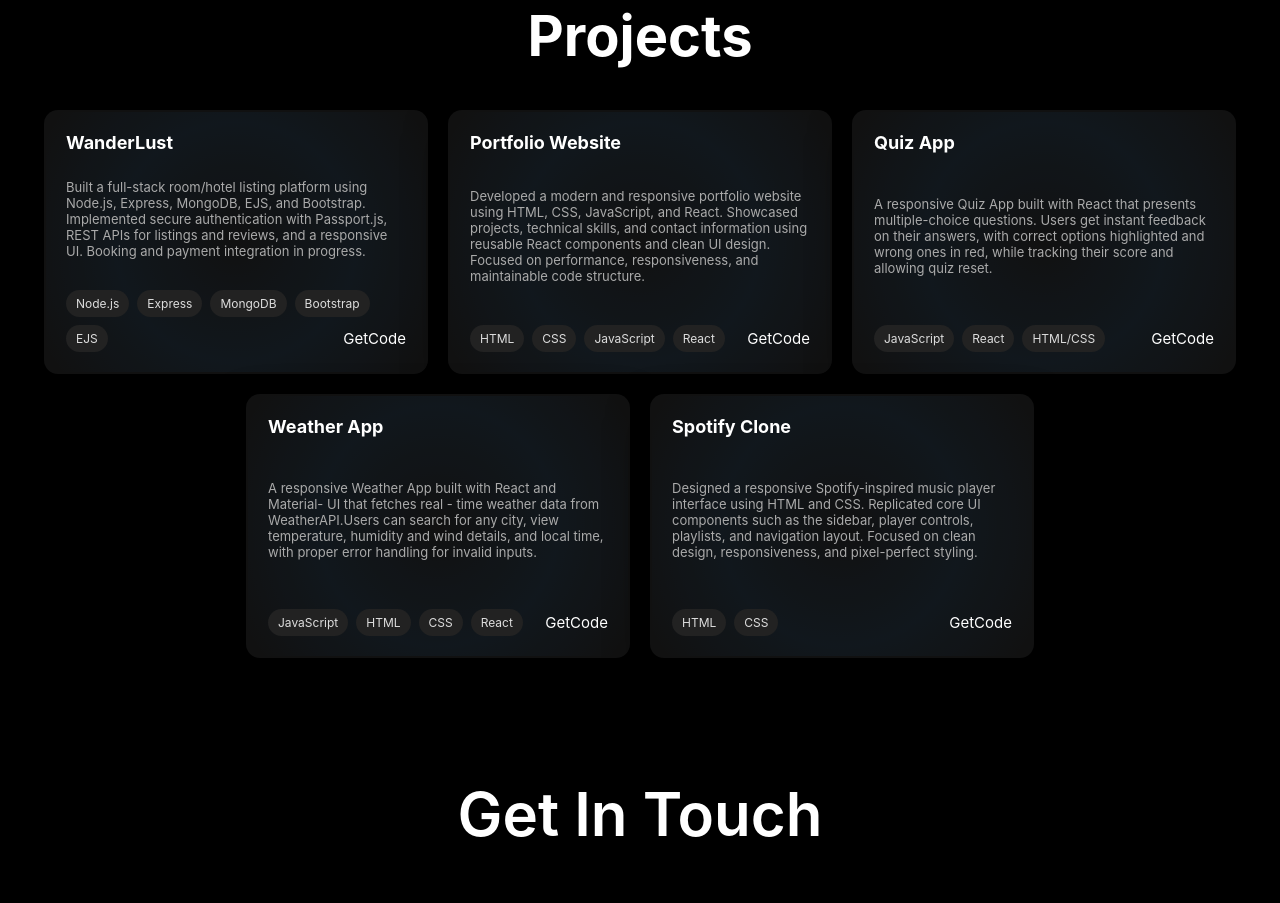
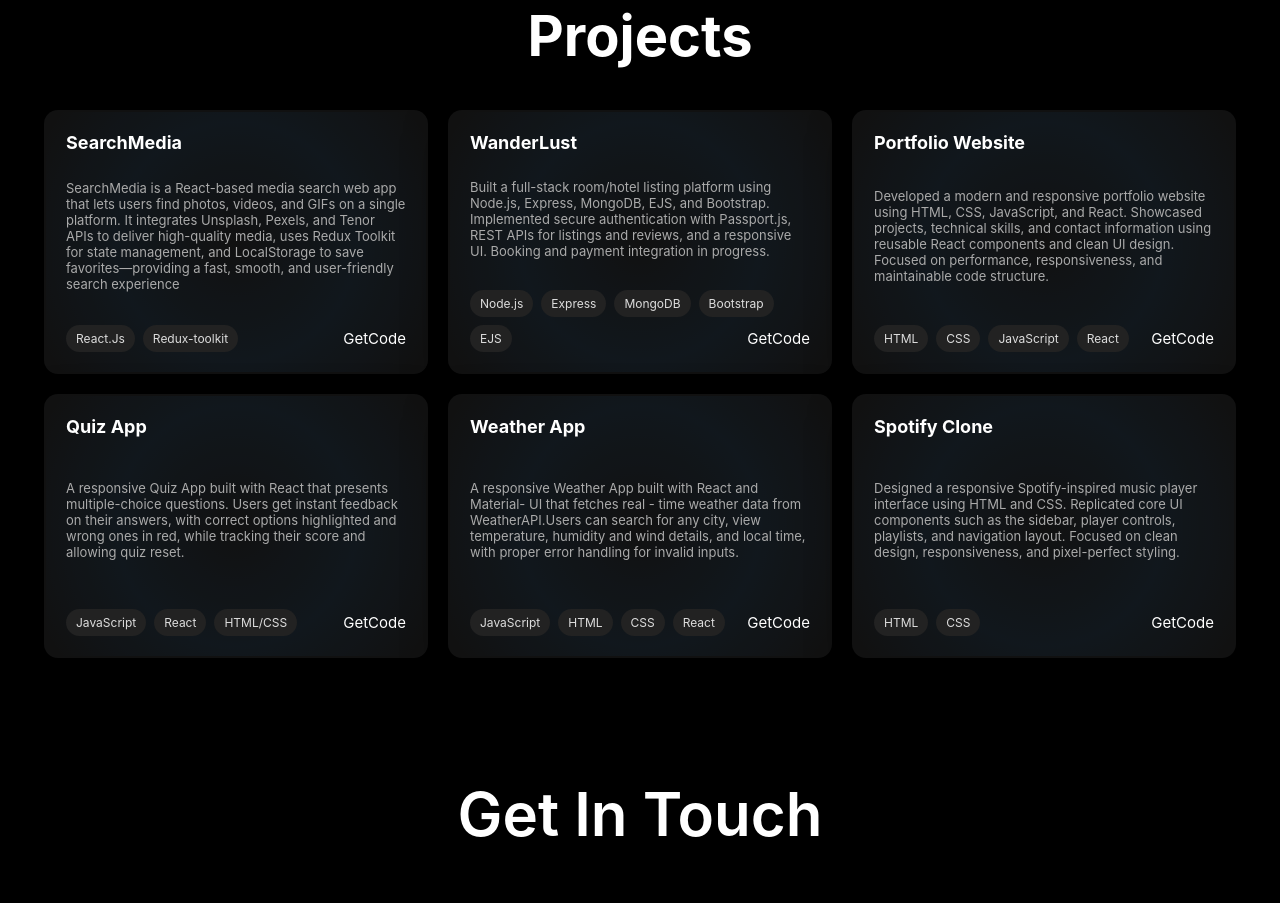
Before and after one commit to surajgupta9161/portfolio, a React (Vite) app: page / in a window 1280 px wide. Shown: the part 1660-2563 px from the top of the page. Built offline with nearby package versions, Linux system fonts and the light colour scheme.

Commit message:
add new project

```diff
--- a/src/Data/Data.js
+++ b/src/Data/Data.js
@@ -1,4 +1,10 @@
 const Data = [
+    {
+        title: "SearchMedia",
+        description: "SearchMedia is a React-based media search web app that lets users find photos, videos, and GIFs on a single platform. It integrates Unsplash, Pexels, and Tenor APIs to deliver high-quality media, uses Redux Toolkit for state management, and LocalStorage to save favorites—providing a fast, smooth, and user-friendly search experience",
+        technologies: ["React.Js", "Redux-toolkit"],
+        link: "https://github.com/surajgupta9161/SearchMedia",
+    },
     {
         title: "WanderLust",
         description: "Built a full-stack room/hotel listing platform using Node.js, Express, MongoDB, EJS, and Bootstrap. Implemented secure authentication with Passport.js, REST APIs for listings and reviews, and a responsive UI. Booking and payment integration in progress.",
```
